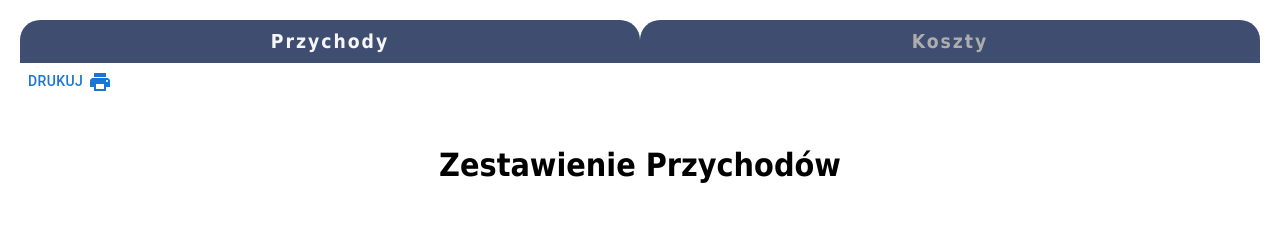
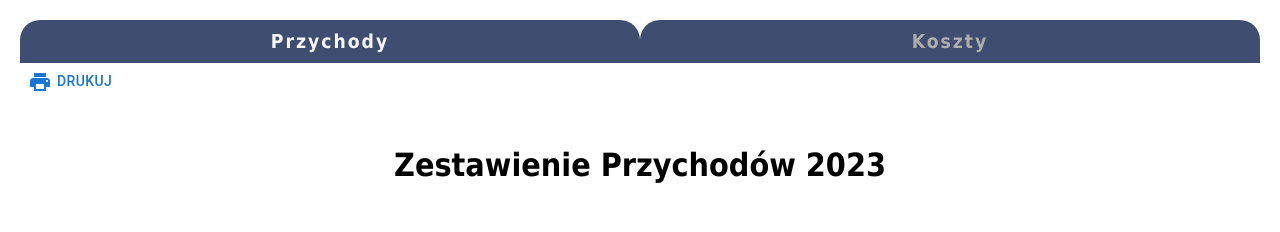
Before and after one commit to frontendagnes/invoice, a React (Vite) app: page /records in a window 1280 px wide. Shown: the part 303-535 px from the top of the page. Built offline with nearby package versions, Linux system fonts and the light colour scheme; no server answers.

Commit message:
cleanup code

```diff
--- a/src/components/Print/index.jsx
+++ b/src/components/Print/index.jsx
@@ -8,7 +8,8 @@ import PrintIcon from "@mui/icons-material/Print";
 function Print({ onClick }) {
   return (
     <Button type="button" onClick={onClick}>
-      Drukuj <PrintIcon sx={{ marginLeft: "5px" }} />
+      <PrintIcon sx={{ marginRight: "5px" }} />
+      Drukuj
     </Button>
   );
 }
--- a/src/components/Records/IncomeSheets/index.jsx
+++ b/src/components/Records/IncomeSheets/index.jsx
@@ -1,7 +1,8 @@
 import React from "react";
 import DisplayingNumber from "../../NumberComponents/DisplayingNumber/DisplayingNumber";
 function IncomeSheets(props) {
-  const { months, sumMonth, number, data, getTotal, cumTotal, selectedYear } = props;
+  const { months, sumMonth, number, data, getTotal, cumTotal, selectedYear } =
+    props;
   return (
     <table>
       <caption>
--- a/src/components/Records/Records.jsx
+++ b/src/components/Records/Records.jsx
@@ -208,7 +208,7 @@ function Records({ data }) {
                   "
                     }
                   </style>
-                  <h2>Zestawienie Przychodów</h2>
+                  <h2>Zestawienie Przychodów {selectedYear}</h2>
                   <IncomeSheets
                     months={months}
                     sumMonth={sumMonth}
@@ -225,7 +225,7 @@ function Records({ data }) {
             title1="Koszty"
             component1={
               <>
-              <Print onClick={handlePrintCost} />
+                <Print onClick={handlePrintCost} />
                 <div className="records__print" ref={printCostref}>
                   <style type="text/css" media="print">
                     {
@@ -234,7 +234,7 @@ function Records({ data }) {
                   "
                     }
                   </style>
-                  <h2>Zestawienie kosztów</h2>
+                  <h2>Zestawienie kosztów {selectedYear}</h2>
                   <CostSheets
                     months={months}
                     number={number}
@@ -257,7 +257,7 @@ function Records({ data }) {
                   "
                 }
               </style>
-              <h2>Podsumowanie roku</h2>
+              <h2>Podsumowanie roku {selectedYear}</h2>
               <YearSheets
                 totalYear={totalYear}
                 totalCost={totalCost}
```
